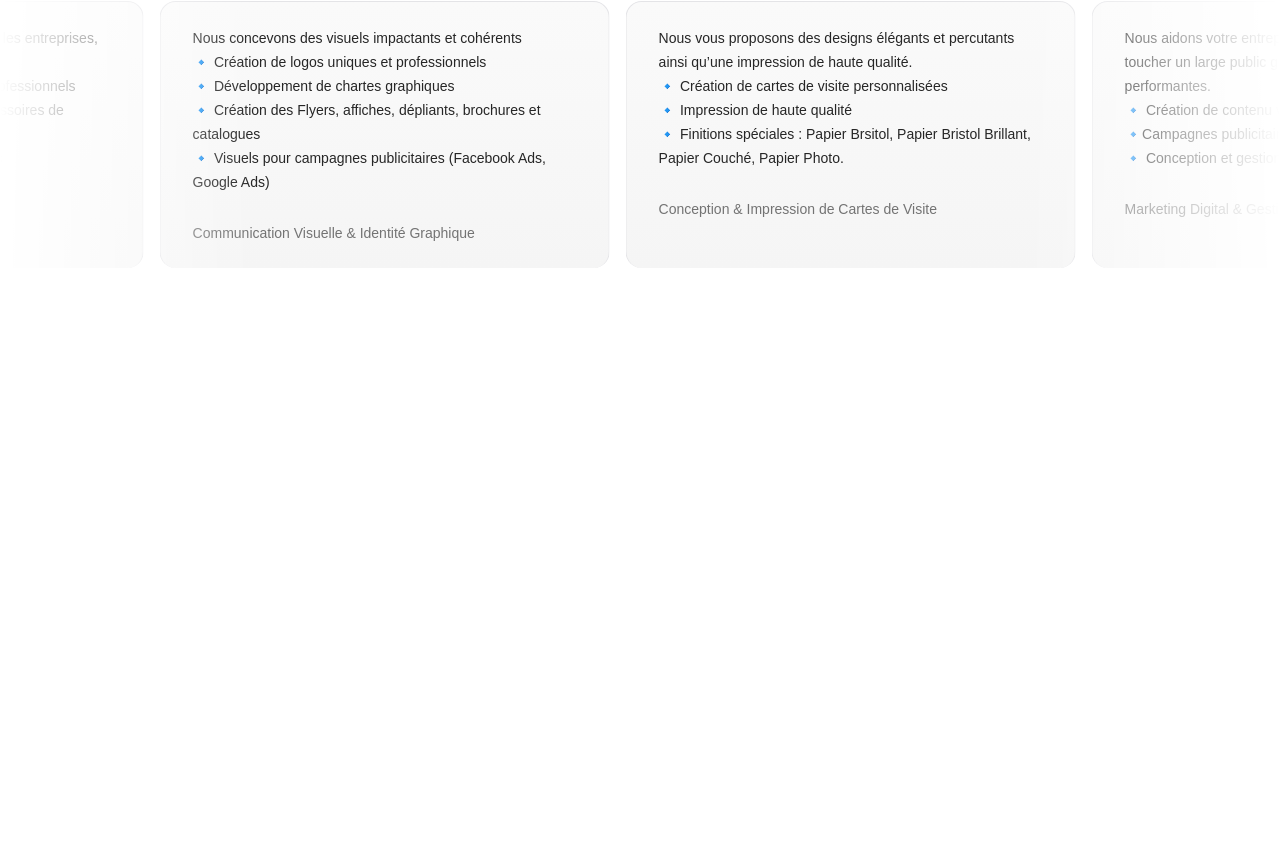
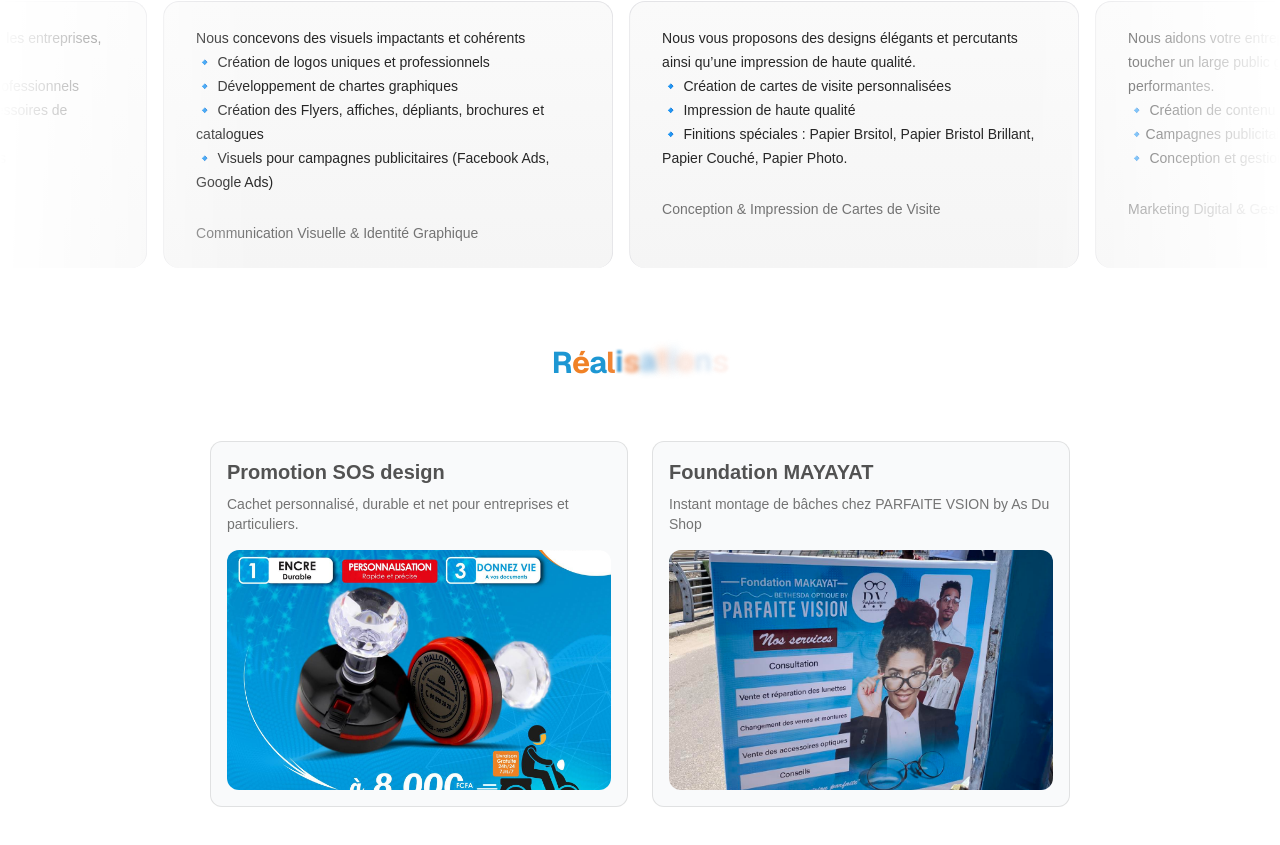
Before and after one commit to bantu78/asdushop, a Next.js app: page / in a window 1280 px wide. Shown: the part 567-1412 px from the top of the page. Before the commit the page ends 840 px from the top, so only its background shows below. Built offline with nearby package versions, Linux system fonts and the light colour scheme.

Commit message:
7th commit

```diff
--- a/app/data/index.ts
+++ b/app/data/index.ts
@@ -47,3 +47,24 @@ export const heroImg = [
           title: "Création de Sites Web & Identité Digitale ",
         },
       ];
+
+
+      export const projects = [
+        {
+          id: 1,
+          title: "Promotion SOS design",
+          des: "Cachet personnalisé, durable et net pour entreprises et particuliers.",
+          img: "/projects/r01.jpg",
+
+          link: "/ui.earth.com",
+        },
+        {
+          id: 2,
+          title: "Foundation MAYAYAT",
+          des: "Instant montage de bâches chez PARFAITE VSION by As Du Shop",
+          img: "/projects/r1.jpg",
+
+          link: "/ui.yoom.com",
+        },
+
+      ];
--- a/app/globals.css
+++ b/app/globals.css
@@ -33,3 +33,7 @@ body {
   color: var(--foreground);
   font-family: Arial, Helvetica, sans-serif;
 }
+
+.heading{
+  @apply text-2xl  text-center
+}
--- a/app/page.tsx
+++ b/app/page.tsx
@@ -3,6 +3,7 @@ import { Hero } from "@/components/Hero";
 import { FaRegUser } from "react-icons/fa";
 import { GoHome } from "react-icons/go";
 import { testimonials } from "./data";
+import ThreedDCard from "@/components/ThreedDCard";
 
 
 const navItems = [
@@ -24,8 +25,7 @@ const navItems = [
 ];
 export default function Home() {
   return (
-       <main className="relative flex flex-col gap-[32px] row-start-2 items-center sm:items-start">
-
+       <main className="relative flex flex-col gap-[32px] row-start-2 items-center  sm:items-start">
 
       <Hero/>
       <div className="h-[18rem] w-full rounded-md flex flex-col antialiased bg-white dark:bg-black dark:bg-grid-white/[0.05] items-center justify-center relative overflow-hidden ">
@@ -35,6 +35,8 @@ export default function Home() {
         speed="slow"
       />
     </div>
+
+        <ThreedDCard/>
       </main>
 
   );
--- a/components/Hero.tsx
+++ b/components/Hero.tsx
@@ -5,10 +5,7 @@ import { ImagesSlider } from "./ui/ImagesSlider";
 import { heroImg } from "@/app/data";
 import { TextGenerateEffect } from "./ui/textGenerateEffect";
 import { TypewriterEffect } from "./ui/TypewriterEffect";
-import Particles from "react-tsparticles";
-import ParticlesBg from "./ParticlesBg";
-import Image from "next/image";
-
+ import ParticlesBg from "./ParticlesBg";
 
 const wordsa = [
   {text: "L'Agence "},
--- /dev/null
+++ b/components/ThreedDCard.tsx
@@ -0,0 +1,50 @@
+"use client";
+
+import React from "react";
+import { CardBody, CardContainer, CardItem } from "@/components/ui/ThreedDCardUI";
+import { projects } from "@/app/data";
+import Image from "next/image";
+import { ColourfulText } from "./ui/ColourfulText";
+
+export default function ThreedDCard() {
+  return (
+<div className="py-10 px-4 mx-auto">
+
+      <h1 className="text-2xl md:text-3xl   font-bold text-center text-white relative z-2 font-sans pb-10">
+       <ColourfulText text="Réalisations" />
+      </h1>
+        <div className="flex flex-wrap gap-6 justify-center w-full   ">
+
+      {projects.map((item, idx) => (
+        <CardContainer key={idx} className="inter-var flex-grow  basis-[calc(100%-1.5rem)] md:basis-[calc(50%-1.5rem)] lg:basis-[calc(33.333%-1.5rem)]">
+          <CardBody className="bg-gray-50 relative group/card dark:hover:shadow-2xl dark:hover:shadow-emerald-500/[0.1] dark:bg-black dark:border-white/[0.2] border-black/[0.1] w-full h-full rounded-xl p-4 border">
+            <CardItem
+              translateZ="50"
+              className="text-xl font-bold text-neutral-600 dark:text-white"
+            >
+              {item.title}
+            </CardItem>
+            <CardItem
+              as="p"
+              translateZ="60"
+              className="text-neutral-500 text-sm max-w-sm mt-2 dark:text-neutral-300"
+            >
+              {item.des}
+            </CardItem>
+            <CardItem translateZ="100" className="w-full mt-4">
+              <Image
+                src={item.img}
+                height="1000"
+                width="1000"
+                className="h-60 w-full object-cover rounded-xl group-hover/card:shadow-xl"
+                alt="thumbnail"
+              />
+            </CardItem>
+          </CardBody>
+        </CardContainer>
+      ))}
+    </div>
+</div>
+
+  );
+}
--- /dev/null
+++ b/components/ui/ColourfulText.tsx
@@ -0,0 +1,47 @@
+"use client";
+import React from "react";
+import { motion } from "motion/react";
+
+export function ColourfulText({ text }: { text: string }) {
+  const colors = [
+    "rgb(29, 151, 211)",
+    "rgb(240, 129, 37)",
+
+  ];
+
+  const [currentColors, setCurrentColors] = React.useState(colors);
+  const [count, setCount] = React.useState(0);
+
+  React.useEffect(() => {
+    const interval = setInterval(() => {
+      const shuffled = [...colors].sort(() => Math.random() - 0.5);
+      setCurrentColors(shuffled);
+      setCount((prev) => prev + 1);
+    }, 5000);
+
+    return () => clearInterval(interval);
+  }, []);
+
+  return text.split("").map((char, index) => (
+    <motion.span
+      key={`${char}-${count}-${index}`}
+      initial={{
+        y: 0,
+      }}
+      animate={{
+        color: currentColors[index % currentColors.length],
+        y: [0, -3, 0],
+        scale: [1, 1.01, 1],
+        filter: ["blur(0px)", `blur(5px)`, "blur(0px)"],
+        opacity: [1, 0.8, 1],
+      }}
+      transition={{
+        duration: 0.5,
+        delay: index * 0.05,
+      }}
+      className="inline-block whitespace-pre font-sans tracking-tight"
+    >
+      {char}
+    </motion.span>
+  ));
+}
--- /dev/null
+++ b/components/ui/ThreedDCardUI.tsx
@@ -0,0 +1,155 @@
+"use client";
+
+import { cn } from "@/lib/utils";
+
+import React, {
+  createContext,
+  useState,
+  useContext,
+  useRef,
+  useEffect,
+} from "react";
+
+const MouseEnterContext = createContext<
+  [boolean, React.Dispatch<React.SetStateAction<boolean>>] | undefined
+>(undefined);
+
+export const CardContainer = ({
+  children,
+  className,
+  containerClassName,
+}: {
+  children?: React.ReactNode;
+  className?: string;
+  containerClassName?: string;
+}) => {
+  const containerRef = useRef<HTMLDivElement>(null);
+  const [isMouseEntered, setIsMouseEntered] = useState(false);
+
+  const handleMouseMove = (e: React.MouseEvent<HTMLDivElement>) => {
+    if (!containerRef.current) return;
+    const { left, top, width, height } =
+      containerRef.current.getBoundingClientRect();
+    const x = (e.clientX - left - width / 2) / 25;
+    const y = (e.clientY - top - height / 2) / 25;
+    containerRef.current.style.transform = `rotateY(${x}deg) rotateX(${y}deg)`;
+  };
+
+  const handleMouseEnter = (e: React.MouseEvent<HTMLDivElement>) => {
+    setIsMouseEntered(true);
+    if (!containerRef.current) return;
+  };
+
+  const handleMouseLeave = (e: React.MouseEvent<HTMLDivElement>) => {
+    if (!containerRef.current) return;
+    setIsMouseEntered(false);
+    containerRef.current.style.transform = `rotateY(0deg) rotateX(0deg)`;
+  };
+  return (
+    <MouseEnterContext.Provider value={[isMouseEntered, setIsMouseEntered]}>
+      <div
+        className={cn(
+          "py-5 flex items-center justify-center",
+          containerClassName
+        )}
+        style={{
+          perspective: "1000px",
+        }}
+      >
+        <div
+          ref={containerRef}
+          onMouseEnter={handleMouseEnter}
+          onMouseMove={handleMouseMove}
+          onMouseLeave={handleMouseLeave}
+          className={cn(
+            "flex items-center justify-center relative transition-all duration-200 ease-linear",
+            className
+          )}
+          style={{
+            transformStyle: "preserve-3d",
+          }}
+        >
+          {children}
+        </div>
+      </div>
+    </MouseEnterContext.Provider>
+  );
+};
+
+export const CardBody = ({
+  children,
+  className,
+}: {
+  children: React.ReactNode;
+  className?: string;
+}) => {
+  return (
+    <div
+      className={cn(
+        "h-96 w-96 [transform-style:preserve-3d]  [&>*]:[transform-style:preserve-3d]",
+        className
+      )}
+    >
+      {children}
+    </div>
+  );
+};
+
+export const CardItem = ({
+  as: Tag = "div",
+  children,
+  className,
+  translateX = 0,
+  translateY = 0,
+  translateZ = 0,
+  rotateX = 0,
+  rotateY = 0,
+  rotateZ = 0,
+  ...rest
+}: {
+  as?: React.ElementType;
+  children: React.ReactNode;
+  className?: string;
+  translateX?: number | string;
+  translateY?: number | string;
+  translateZ?: number | string;
+  rotateX?: number | string;
+  rotateY?: number | string;
+  rotateZ?: number | string;
+  [key: string]: any;
+}) => {
+  const ref = useRef<HTMLDivElement>(null);
+  const [isMouseEntered] = useMouseEnter();
+
+  useEffect(() => {
+    handleAnimations();
+  }, [isMouseEntered]);
+
+  const handleAnimations = () => {
+    if (!ref.current) return;
+    if (isMouseEntered) {
+      ref.current.style.transform = `translateX(${translateX}px) translateY(${translateY}px) translateZ(${translateZ}px) rotateX(${rotateX}deg) rotateY(${rotateY}deg) rotateZ(${rotateZ}deg)`;
+    } else {
+      ref.current.style.transform = `translateX(0px) translateY(0px) translateZ(0px) rotateX(0deg) rotateY(0deg) rotateZ(0deg)`;
+    }
+  };
+
+  return (
+    <Tag
+      ref={ref}
+      className={cn("w-fit transition duration-200 ease-linear", className)}
+      {...rest}
+    >
+      {children}
+    </Tag>
+  );
+};
+
+// Create a hook to use the context
+export const useMouseEnter = () => {
+  const context = useContext(MouseEnterContext);
+  if (context === undefined) {
+    throw new Error("useMouseEnter must be used within a MouseEnterProvider");
+  }
+  return context;
+};
```
